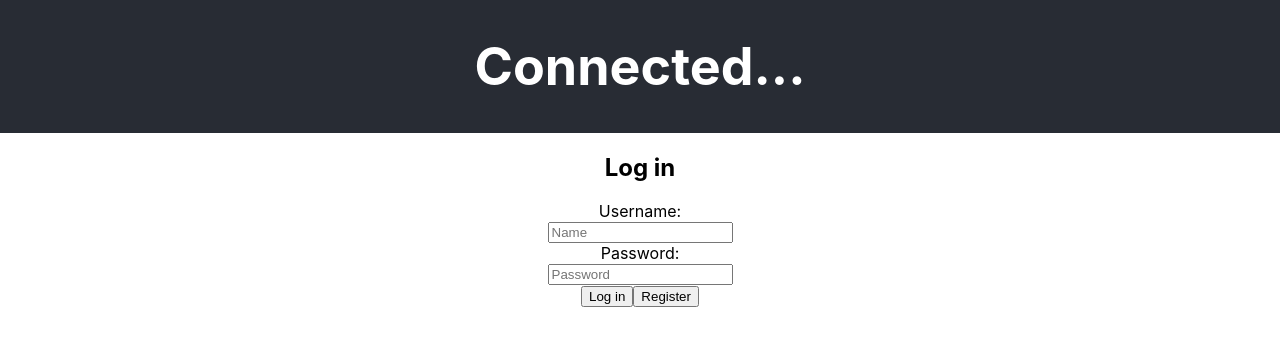
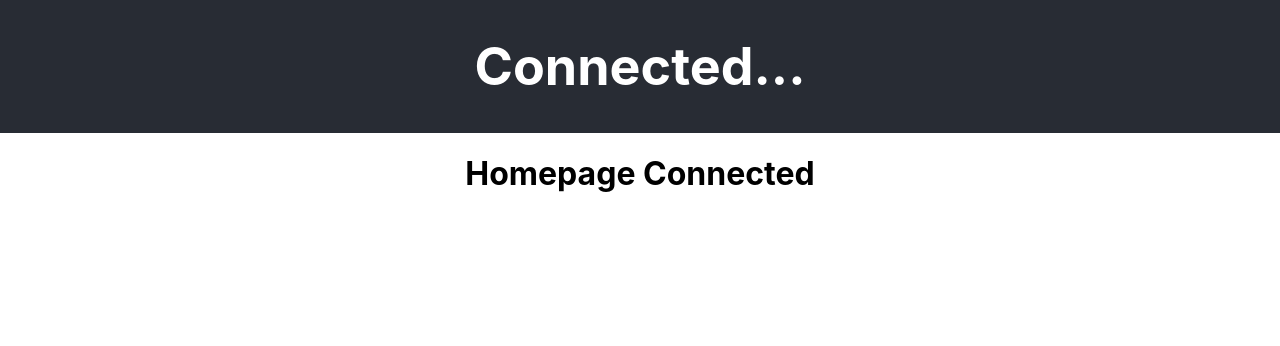
Before and after one commit to ft-pintereach-06/front-end, a React (Create React App) app in the folder pintereach/: page /home in a window 1280 px wide. Shown: the top 346 px of the page. Built offline with nearby package versions, Linux system fonts and the light colour scheme.

Commit message:
built scaffolding for homepage. connected routes for login, sign up, and homepage.

```diff
--- a/pintereach/src/App.js
+++ b/pintereach/src/App.js
@@ -1,19 +1,28 @@
 import React from 'react';
-// import { BrowserRouter as Router, Route, Switch } from 'react-router-dom';
+import { BrowserRouter as Router, Route, Switch } from 'react-router-dom';
+
+import PrivateRoute from './components/PrivateRoute';
 
 import SignUpForm from './components/SignUp';
 import Login from './components/Login';
+import Homepage from './components/Homepage';
 
 import './App.css';
 
 function App() {
   return (
-    <div className="App">
-      <header className="App-header">
-        <h1>Connected...</h1>
-      </header>
-       <Login/>
-    </div>
+    <Router>
+      <div className="App">
+        <header className="App-header">
+          <h1>Connected...</h1>
+        </header>
+        <Switch>
+          <Route path='/home' component={Homepage}/>
+          <Route path ='/signup' component={SignUpForm}/>
+          <Route exact path='/' component={Login} />
+        </Switch>
+      </div>
+    </Router>
   );
 }
 
--- /dev/null
+++ b/pintereach/src/components/Homepage.js
@@ -0,0 +1,11 @@
+import React from 'react'
+
+function Homepage() {
+    return (
+        <div>
+           <h1>Homepage Connected</h1>
+        </div>
+    )
+}
+
+export default Homepage;
--- a/pintereach/src/components/Login.js
+++ b/pintereach/src/components/Login.js
@@ -1,10 +1,10 @@
 import React, { useState } from 'react'
 // import { connect } from 'react-redux'
-// import { useHistory } from 'react-router-dom'
+import { useHistory } from 'react-router-dom'
 // import { axiosWithAuth } from '../utils/AxiosWithAuth'
 
 function Login(props) {
-    // let { push } = useHistory()
+    let { push } = useHistory()
     const [credentials, setCredentials] = useState({
         username: '',
         password: '',
@@ -23,6 +23,7 @@ function Login(props) {
         e.preventDefault()
         console.log("SUBMIT TRIGGERING")
         console.log(credentials)
+        push('/home')
         // axiosWithAuth().post('INSERT END POINT', credentials)
         // .then(res => {
             // localStorage.setItem('token', res.data.token)
@@ -45,7 +46,7 @@ function Login(props) {
 
     const handleRegisterClick = e => {
         e.preventDefault()
-        // push('/SignUp')
+        push('/SignUp')
     }
 
     return (
--- a/pintereach/src/components/SignUp.js
+++ b/pintereach/src/components/SignUp.js
@@ -1,6 +1,6 @@
 import React, { useState } from 'react';
-import { connect } from 'react-redux'
-// import { useHistory } from 'react-router'
+// import { connect } from 'react-redux'
+import { useHistory } from 'react-router'
 import axios from 'axios';
 
 const initialValues = {
@@ -10,7 +10,7 @@ const initialValues = {
 }
 
 function SignUpForm(props) {
-    // const { push } = useHistory()
+    const { push } = useHistory()
     const [credentials, setCredentials] = useState(initialValues);
 
     const handleChange = e => {
@@ -24,6 +24,7 @@ function SignUpForm(props) {
         e.preventDefault()
         console.log("SUBMIT TRIGGERING")
         console.log(credentials)
+        push('/home')
         // Insert end point for axios.post request
         // axios.post("INSERT END POINT", credentials)
         //     .then(res => {
```
